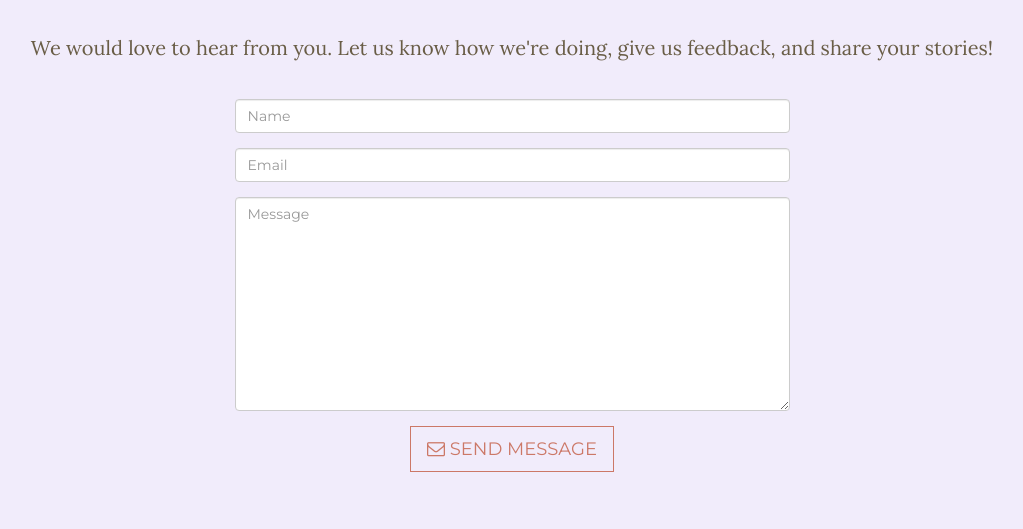
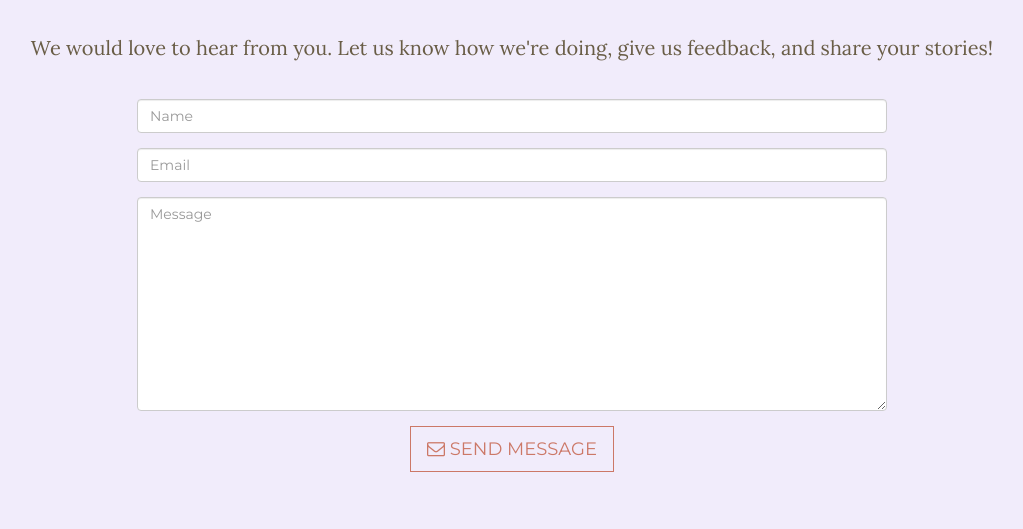
Before and after one commit to wongalisonk/gift-of-comfort, a plain HTML site: page index.html in a window 1280 px wide. Shown: the part 6410-6939 px from the top of the page, without its empty margins (128-1151 px from the left). Drawn offline with Linux system fonts and the light colour scheme.

Commit message:
Fixed contact width

```diff
--- a/index.html
+++ b/index.html
@@ -284,7 +284,7 @@
                 <div class="col-lg-12">
                     <form id="form" novalidate>
                         <div class="row">
-                            <div class="col-md-6 col-md-offset-3">
+                            <div class="col-md-8 col-md-offset-2">
                                 <div class="form-group">
                                     <input class="form-control" placeholder="Name" id="name">
                                 </div>
```
